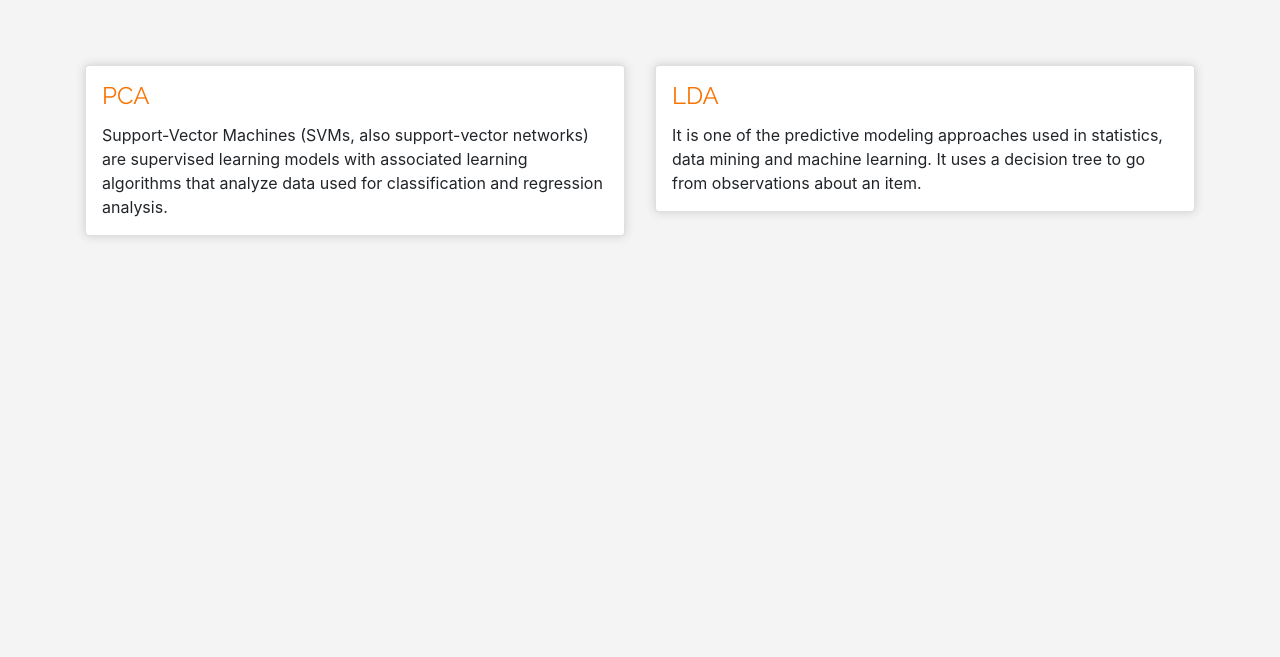
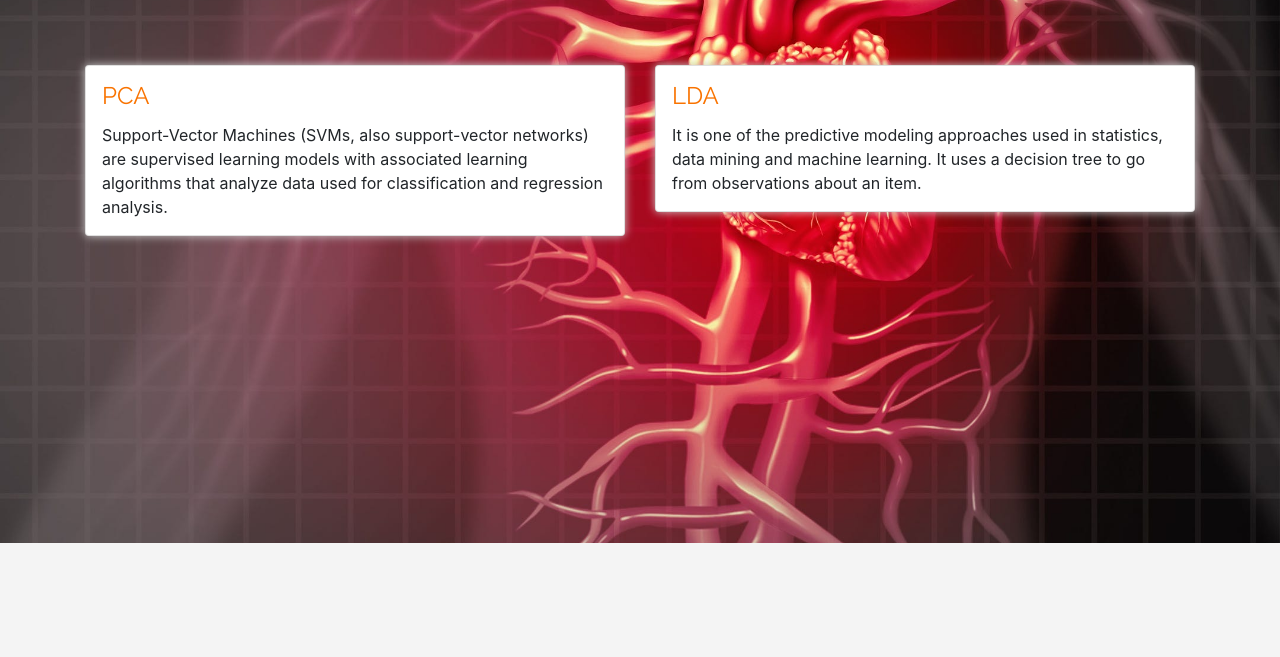
Before and after one commit to Akhileshaloori/Template, a plain HTML site: page svm.html in a window 1280 px wide. Shown: the part 143-800 px from the top of the page. Drawn offline with Linux system fonts and the light colour scheme.

Commit message:
Update main.css

```diff
--- a/css/main.css
+++ b/css/main.css
@@ -41,6 +41,15 @@ html,h1,h2,h3,h4,h5,h6,a{
 	height:100ch ;
 	background-size: cover;
 	background-position: center;
+}
+.svm{
+	position: relative;
+	background-image: url('../images/heart.jpg');
+	height:60ch ;
+	width: 100%;
+	background-size: cover;
+	background-position: center;
+
 }
 .overlay{
 	position: absolute;
```
